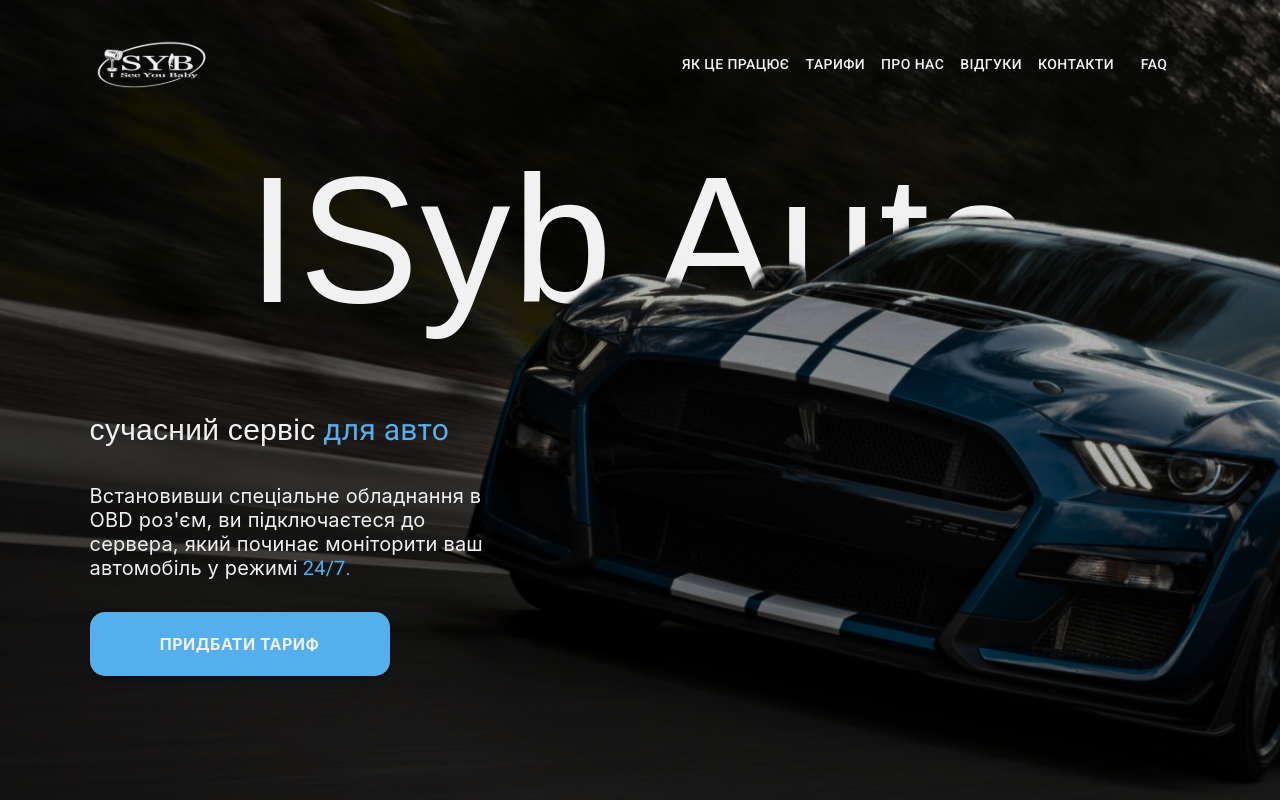
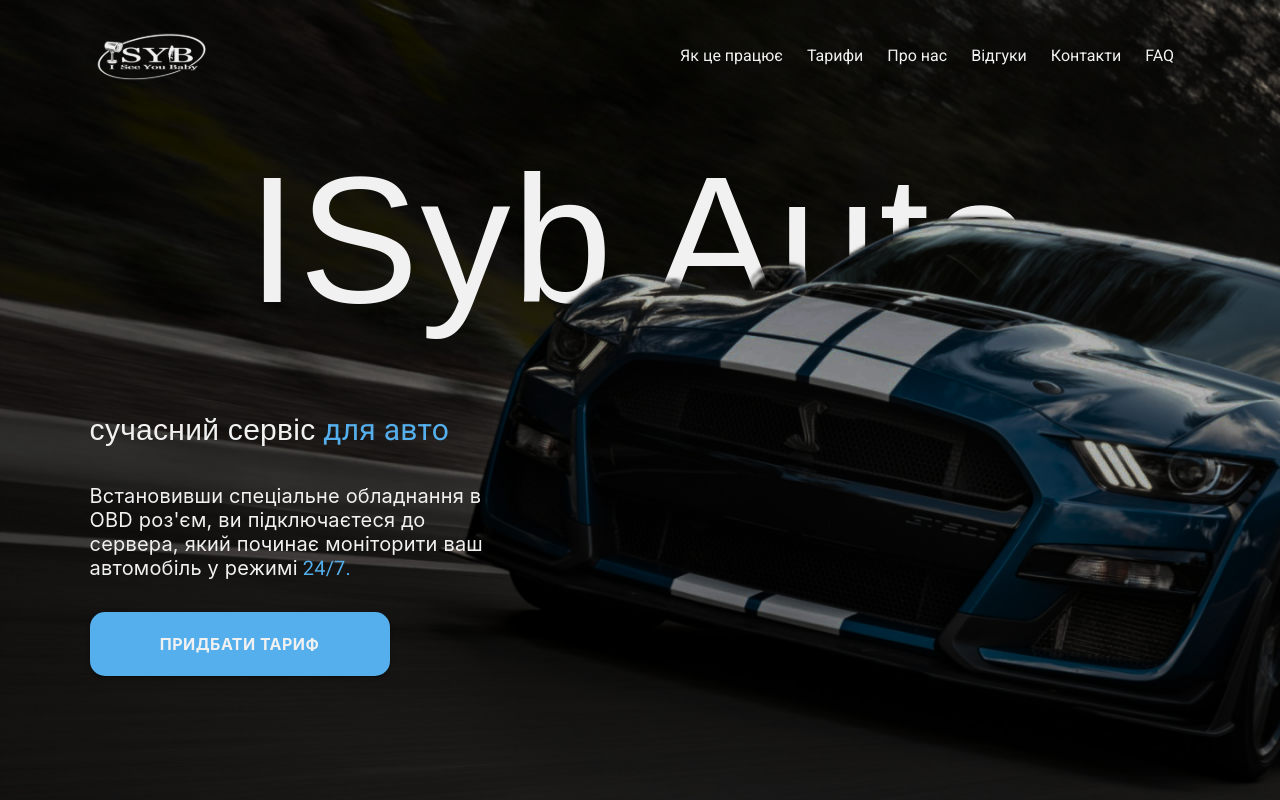
Before and after one commit to TM-OBD/obd_front, a React (Create React App) app in the folder frontend/: page / in a window 1280 px wide. Shown: the top 800 px of the page. Built offline with nearby package versions, Linux system fonts and the light colour scheme; a web font is replaced by a local one.

Commit message:
Nav links have been rewritten

```diff
--- a/frontend/src/components/Header.js
+++ b/frontend/src/components/Header.js
@@ -5,19 +5,19 @@
 import Menu from "@mui/material/Menu";
 import MenuItem from "@mui/material/MenuItem";
 import Typography from "@mui/material/Typography";
-import Button from "@mui/material/Button";
 import IconButton from "@mui/material/IconButton";
 import MenuIcon from "@mui/icons-material/Menu";
 import Logo from "../images/Logo.svg";
 import { styled } from "@mui/system";
 import { useTheme } from "@mui/material/styles";
 import useMediaQuery from "@mui/material/useMediaQuery";
-import {sectionsData} from "../shared/Sections";
+import { sectionsData } from "../shared/Sections";
+import { Link } from "@mui/material";
 
 const MUIAppBar = styled(AppBar)`
   background-color: inherit;
   box-shadow: none;
-	z-index: 3;
+  z-index: 6;
 `;
 
 const MUIBox = styled(Box)`
@@ -29,19 +29,19 @@
   width: 100%;
   left: 0;
   top: 0;
-	z-index: 50;
 `;
 
 const StyledMenuItem = styled(MenuItem)`
   &:hover {
-    color: #54AFEC;
+    color: #54afec;
   }
-`
-
-const StyledMenu = styled(Menu)`
-  z-index: 100;
 `;
 
+
+
+const StyledLink = styled(Link)`
+  z-index: 6;
+`;
 
 function Header() {
   const [anchorElNav, setAnchorElNav] = React.useState(null);
@@ -74,7 +74,7 @@
                 >
                   <MenuIcon />
                 </IconButton>
-								<StyledMenu
+                <Menu
                   id="menu-appbar"
                   anchorEl={anchorElNav}
                   anchorOrigin={{
@@ -89,25 +89,31 @@
                   open={Boolean(anchorElNav)}
                   onClose={handleCloseNavMenu}
                 >
-									{sectionsData.map(sc => (
+                  {sectionsData.map((sc) => (
                     <StyledMenuItem key={sc.id} onClick={handleCloseNavMenu}>
                       <Typography textAlign="center">{sc.title}</Typography>
                     </StyledMenuItem>
                   ))}
-								</StyledMenu>
+                </Menu>
               </>
             ) : (
-							sectionsData.map(sc => (
-								<Button key={sc.id}
+              sectionsData.map((sc) => (
+                  <StyledLink
+                    href={sc.href}
+                    underline="hover"
+                    key={sc.id}
                     sx={{
                       my: 2,
                       color: theme.palette.primary.main,
                       "&:hover": {
-										color: '#54AFEC',
-									}
-								  }}>
+                        color: "#54AFEC",
+                      },
+											zIndex: 6,
+											padding: "0 12px 0 12px"
+                    }}
+                  >
                     {sc.title}
-								</Button>
+                  </StyledLink>
               ))
             )}
           </Box>
```
Lines whose indentation alone changed are shown as unchanged.
